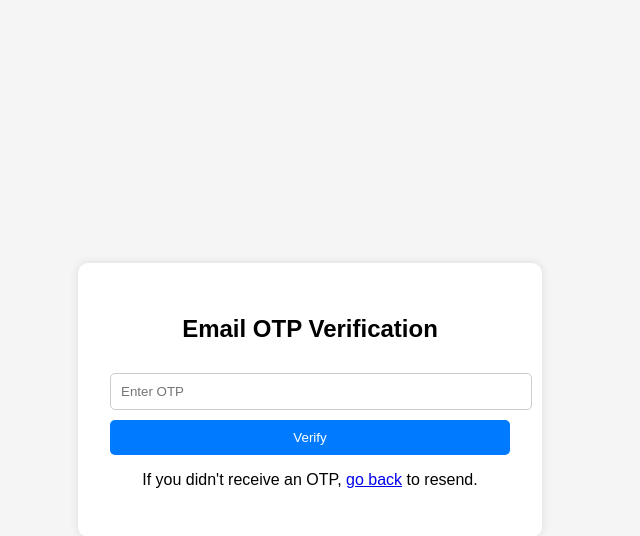
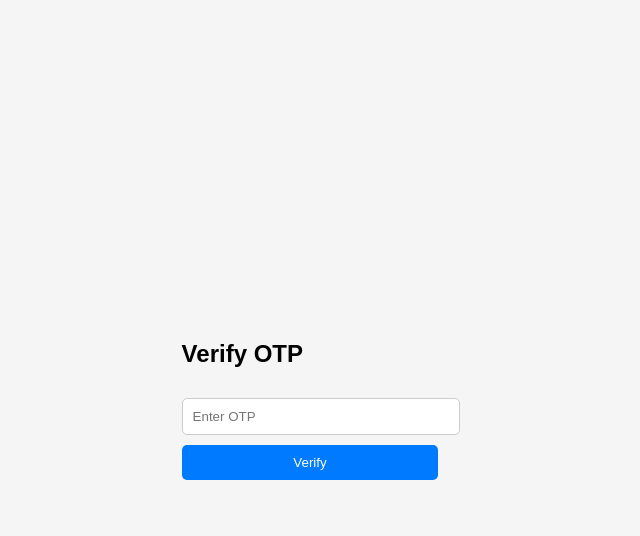
Before and after one commit to Archit0029/file-converter-website, a Flask app: template templates/otp_verify.html in a window 1280 px wide. Shown: the top 536 px of the page, without its empty margins (330-970 px from the left). Run offline with Flask 3, Linux system fonts and the light colour scheme; the template is opened without the code that fills it, so the values that code supplies are empty.

Commit message:
Update otp_verify.html

```diff
--- a/templates/otp_verify.html
+++ b/templates/otp_verify.html
@@ -1,19 +1,17 @@
+<!-- templates/otp_verify.html -->
 <!DOCTYPE html>
-<html lang="en">
+<html>
 <head>
-  <meta charset="UTF-8" />
-  <meta name="viewport" content="width=device-width, initial-scale=1.0"/>
-  <title>Verify OTP - AB File Converter</title>
-  <link rel="stylesheet" href="{{ url_for('static', filename='style.css') }}">
+  <title>OTP Verification</title>
+  <link rel="stylesheet" href="{{ url_for('static', filename='css/style.css') }}">
 </head>
 <body>
-  <div class="container">
-    <h2>Email OTP Verification</h2>
-    <form action="/verify-otp" method="POST">
+  <div class="otp-container">
+    <h2>Verify OTP</h2>
+    <form method="POST" action="/verify_otp">
       <input type="text" name="otp" placeholder="Enter OTP" required />
       <button type="submit">Verify</button>
     </form>
-    <p>If you didn't receive an OTP, <a href="/">go back</a> to resend.</p>
   </div>
 </body>
 </html>
```
